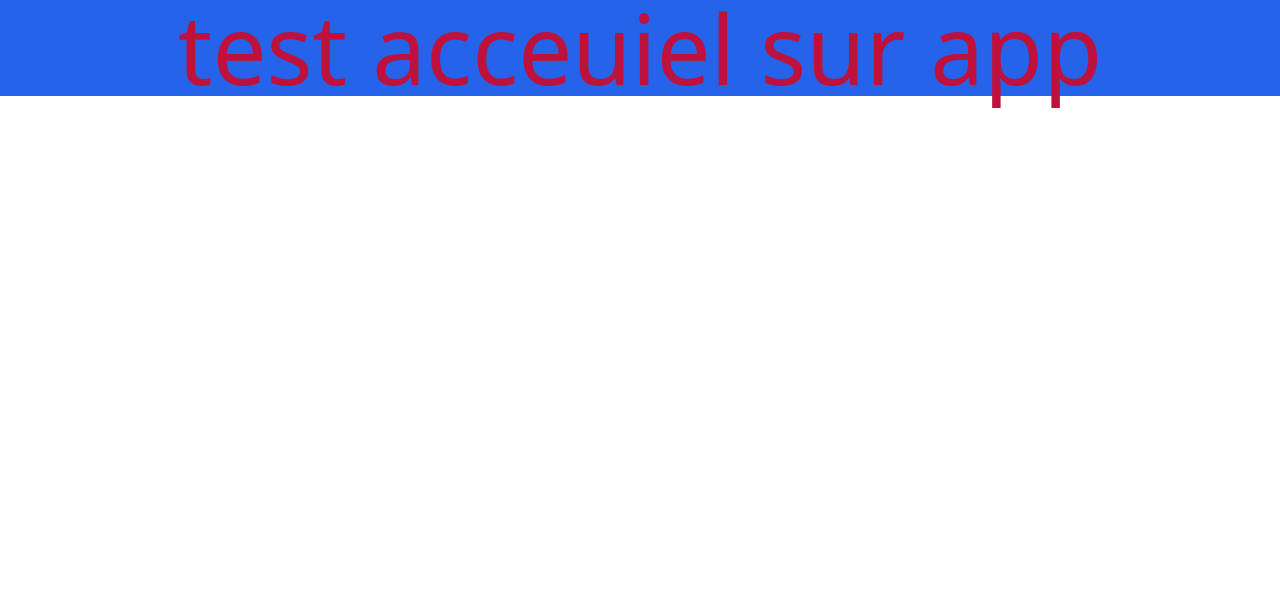
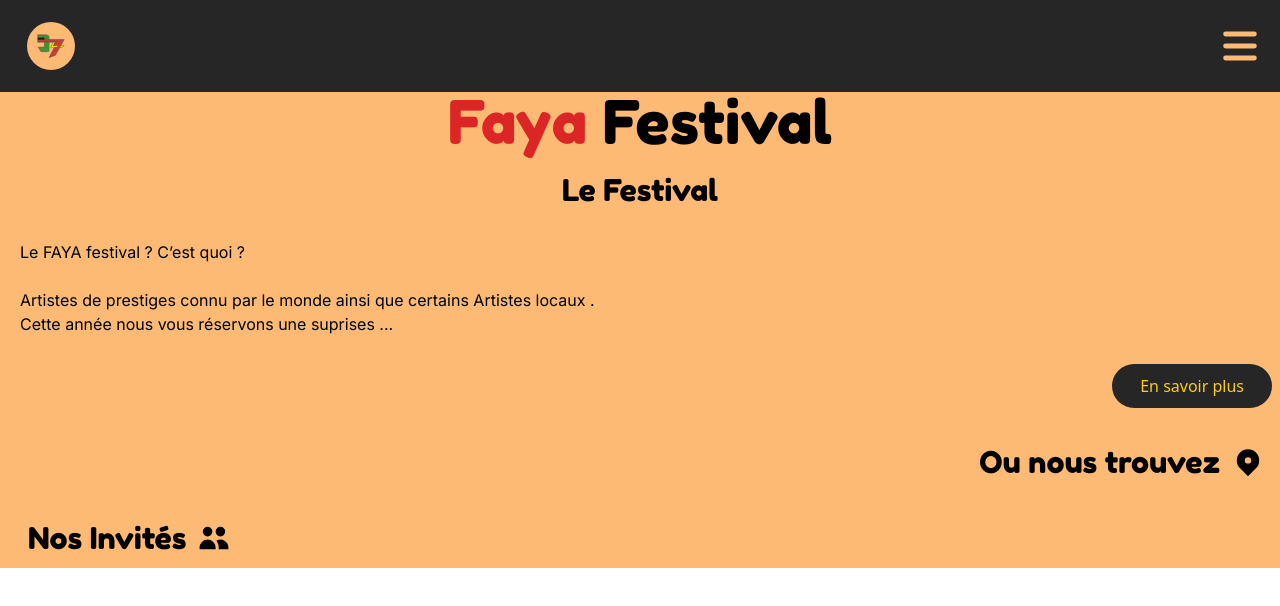
Before and after one commit to MeldryckSAID/sae_dev, a Vue app: page / in a window 1280 px wide. Shown: the top 606 px of the page. Built offline with nearby package versions, Linux system fonts and the light colour scheme.

Commit message:
boutton +header+police

```diff
--- a/index.html
+++ b/index.html
@@ -7,6 +7,10 @@
   <meta name="viewport" content="width=device-width, initial-scale=1.0" />
   <title>Vite App</title>
   <!-- Placez ici les chargements de polices et autres... -->
+
+  <link rel="preconnect" href="https://fonts.googleapis.com">
+  <link rel="preconnect" href="https://fonts.gstatic.com" crossorigin>
+  <link href="https://fonts.googleapis.com/css2?family=Fredoka+One&family=Inter&display=swap" rel="stylesheet">
 </head>
 
 <body>
--- a/package.json
+++ b/package.json
@@ -16,7 +16,7 @@
     "autoprefixer": "^10.4.7",
     "postcss": "^8.4.13",
     "prettier": "^2.6.2",
-    "prettier-plugin-tailwindcss": "^0.1.10",
+    "prettier-plugin-tailwindcss": "^0.1.11",
     "tailwindcss": "^3.0.24",
     "vite": "^2.9.5"
   }
--- /dev/null
+++ b/src/components/BouttonView.vue
@@ -0,0 +1,28 @@
+<template>
+<div class="  flex
+              justify-end
+              p-2">
+  <div class="relative
+              inline-block
+              items-center
+              gap-2
+              rounded-3xl
+             bg-gris
+              p-7
+              py-2.5
+              text-center
+             text-yellow-400">
+    <p><slot /></p>
+  </div>
+</div>
+
+</template>
+
+<script>
+import { MenuIcon } from "@heroicons/vue/solid";
+
+export default {
+  name: "App",
+  components: { MenuIcon },
+};
+</script>
--- /dev/null
+++ b/src/components/HeaderView.vue
@@ -0,0 +1,81 @@
+<template>
+    <div class="bg-gris flex items-center justify-between">
+        <div class="m-4">
+          <svg width="69" height="60" viewBox="0 0 69 60" fill="none" xmlns="http://www.w3.org/2000/svg">
+<circle cx="35" cy="30" r="24" fill="#FDBA74"/>
+<path d="M40.9616 31.301L41.8006 29.7653L45.2 23.5419H48.2554L44.7855 29.7653L43.9405 31.2818L39.4601 39.3166L35.9317 40.508L40.9616 31.301Z" fill="#D13E3E"/>
+<path d="M48.1093 29.7654L46.0521 31.293V31.3011H43.9748L43.9405 31.2819L44.7856 29.7654H48.1093Z" fill="#FFF100"/>
+<path d="M29.9843 23.5419H31.2337H33.0821H45.2001L41.8008 29.7653H38.6505L41.4922 24.7706H21.7386L21.7416 23.5419H28.3537H29.9843Z" fill="#D13E3E"/>
+<path d="M41.8007 29.7653L40.9617 31.301H38.3076H34.7812L37.2871 26.2487V26.1942H39.1244L37.1328 29.7653H38.6504H41.8007Z" fill="#FFF100"/>
+<path d="M41.4921 24.7706L38.6504 29.7653H37.1328L39.1244 26.1942H37.287H33.1304H31.3566H29.9842H28.3536H21.7334L21.7385 24.7706H41.4921Z" fill="#D13E3E"/>
+<path d="M40.9617 31.301L35.9318 40.508V40.509L33.082 41.4712L38.3076 31.301H40.9617Z" fill="#D13E3E"/>
+<path d="M33.1304 26.1942V26.2487L33.1254 34.6742C33.1254 35.2447 32.5486 35.7051 31.8377 35.7051H25.044L24.2686 34.545H29.2632C30.4451 34.545 31.401 33.9806 31.401 33.2829L31.3567 26.2477V26.1942H33.1304Z" fill="#41A639"/>
+<path d="M33.081 23.5298V23.5419H31.2336V21.5024C31.2336 20.4433 30.2716 19.5841 29.0826 19.5841H21.7546V18.6754V18.6279L29.3821 18.6724C31.4252 18.6724 33.0789 19.5982 33.0789 20.7421L33.081 23.5298Z" fill="#41A639"/>
+<path d="M29.9841 31.301V26.1942H31.3566V26.2477L31.4009 33.2829C31.4009 33.9806 30.445 34.545 29.2631 34.545H24.2685L23.2087 32.7519H23.2178H28.9576C29.5253 32.7468 29.9841 32.1006 29.9841 31.301Z" fill="#41A639"/>
+<path d="M31.2336 23.4883V23.5439H29.9842V21.9486C29.9842 21.0824 29.3912 20.3806 28.6591 20.3806H21.7526V19.5861H29.0806C30.2695 19.5861 31.2316 20.4432 31.2316 21.5044L31.2336 23.4883Z" fill="#41A639"/>
+<path d="M29.9841 26.2477V31.296C29.9841 32.0956 29.5253 32.7418 28.9576 32.7418H23.2178H23.2087L22.2295 31.0849H27.2241C27.8483 31.0849 28.3536 30.6962 28.3536 30.2166V26.1942H29.9841V26.2477Z" fill="#41A639"/>
+<path d="M28.3536 21.6043H21.7486V20.3806H28.6551C29.3872 20.3806 29.9802 21.0823 29.9802 21.9486V23.5418H28.3536V21.6043Z" fill="#41A639"/>
+<path d="M28.2036 21.7544V23.3919H21.8921L21.898 21.7544H28.2036Z" fill="#1D1D1B" stroke="black" stroke-width="0.3"/>
+<path d="M21.7335 26.1941L21.7387 24.7705L21.7418 23.5418L21.7492 21.6043L21.7534 20.3806L21.7555 19.586L21.7586 18.6793" stroke="#1D1D1B" stroke-width="0.3" stroke-miterlimit="10"/>
+<path d="M21.7335 20.3807H21.7526H28.6592" stroke="#1D1D1B" stroke-width="0.3" stroke-miterlimit="10"/>
+<path d="M21.7335 26.1942H28.3536H29.9842H31.3567H33.1304H37.2871H39.1244" stroke="#1D1D1B" stroke-width="0.3" stroke-miterlimit="10"/>
+<path d="M21.7335 21.6044H21.7486H28.3536H28.403" stroke="#1D1D1B" stroke-width="0.3" stroke-miterlimit="10"/>
+<path d="M28.3536 21.6044V23.5419" stroke="#1D1D1B" stroke-width="0.3" stroke-miterlimit="10"/>
+<path d="M29.9842 21.9486V23.5418V23.5933" stroke="#1D1D1B" stroke-width="0.3" stroke-miterlimit="10"/>
+<path d="M21.7335 23.542H21.7415H28.3536H29.9842H31.2336H33.082H45.2H48.2555" stroke="#1D1D1B" stroke-width="0.3" stroke-miterlimit="10"/>
+<path d="M21.6891 24.7708H21.7385H41.4921" stroke="#1D1D1B" stroke-width="0.3" stroke-miterlimit="10"/>
+<path d="M21.7062 18.632H21.7577L29.3852 18.6763" stroke="#1D1D1B" stroke-width="0.3" stroke-miterlimit="10"/>
+<path d="M33.082 20.7461V23.5297" stroke="#1D1D1B" stroke-width="0.3" stroke-miterlimit="10"/>
+<path d="M29.9842 26.2478V31.3011V31.5666" stroke="#1D1D1B" stroke-width="0.3" stroke-miterlimit="10"/>
+<path d="M31.3566 26.2478L31.4016 33.283" stroke="#1D1D1B" stroke-width="0.3" stroke-miterlimit="10"/>
+<path d="M28.3536 26.2488V30.2268" stroke="#1D1D1B" stroke-width="0.3" stroke-miterlimit="10"/>
+<path d="M22.2296 31.095H27.2242" stroke="#1D1D1B" stroke-width="0.3" stroke-miterlimit="10"/>
+<path d="M23.2178 32.7468H28.9577" stroke="#1D1D1B" stroke-width="0.3" stroke-miterlimit="10"/>
+<path d="M24.2686 34.545H29.2632" stroke="#1D1D1B" stroke-width="0.3" stroke-miterlimit="10"/>
+<path d="M28.3536 30.2268C28.3536 30.7064 27.8494 31.0951 27.2242 31.0951" stroke="#1D1D1B" stroke-width="0.3" stroke-miterlimit="10"/>
+<path d="M31.401 33.282C31.401 33.9796 30.445 34.544 29.2632 34.544" stroke="#1D1D1B" stroke-width="0.3" stroke-miterlimit="10"/>
+<path d="M29.9842 31.301C29.9842 32.1007 29.5254 32.7468 28.9576 32.7468" stroke="#1D1D1B" stroke-width="0.3" stroke-miterlimit="10"/>
+<path d="M22.2296 31.095L23.2087 32.7518L24.2685 34.5449" stroke="#1D1D1B" stroke-width="0.3" stroke-miterlimit="10"/>
+<path d="M33.1304 26.2488L33.1254 34.6743" stroke="#1D1D1B" stroke-width="0.3" stroke-miterlimit="10"/>
+<path d="M33.1254 34.6743C33.1254 35.2448 32.5486 35.7052 31.8377 35.7052" stroke="#1D1D1B" stroke-width="0.3" stroke-miterlimit="10"/>
+<path d="M31.8376 35.7051H25.044H25.0067" stroke="#1D1D1B" stroke-width="0.3" stroke-miterlimit="10"/>
+<path d="M24.2686 34.545L25.044 35.7051" stroke="#1D1D1B" stroke-width="0.3" stroke-miterlimit="10"/>
+<path d="M21.7335 19.5862H21.7546H29.0827" stroke="#1D1D1B" stroke-width="0.3" stroke-miterlimit="10"/>
+<path d="M31.2336 21.5024V23.4864" stroke="#1D1D1B" stroke-width="0.3" stroke-miterlimit="10"/>
+<path d="M29.9842 21.9487C29.9842 21.0824 29.3912 20.3807 28.6591 20.3807" stroke="#1D1D1B" stroke-width="0.3" stroke-miterlimit="10"/>
+<path d="M31.2336 21.5024C31.2336 20.4433 30.2716 19.5841 29.0827 19.5841" stroke="#1D1D1B" stroke-width="0.3" stroke-miterlimit="10"/>
+<path d="M33.081 20.7462C33.081 19.6022 31.4272 18.6764 29.3842 18.6764" stroke="#1D1D1B" stroke-width="0.3" stroke-miterlimit="10"/>
+<path d="M45.2 23.542L41.8007 29.7654L40.9617 31.3011L35.9318 40.5081" stroke="#1D1D1B" stroke-width="0.3" stroke-miterlimit="10"/>
+<path d="M33.082 41.4711L35.9317 40.5089V40.5079L39.4601 39.3165" stroke="#1D1D1B" stroke-width="0.3" stroke-miterlimit="10"/>
+<path d="M48.2555 23.542L44.7856 29.7654L43.9405 31.2819L39.4602 39.3167" stroke="#1D1D1B" stroke-width="0.3" stroke-miterlimit="10"/>
+<path d="M39.1243 26.1942L37.1328 29.7653" stroke="#1D1D1B" stroke-width="0.3" stroke-miterlimit="10"/>
+<path d="M37.287 26.2488L34.7811 31.301" stroke="#1D1D1B" stroke-width="0.3" stroke-miterlimit="10"/>
+<path d="M34.7811 31.301H38.3075H40.9616H41.0594" stroke="#1D1D1B" stroke-width="0.3" stroke-miterlimit="10"/>
+<path d="M37.1328 29.7654H38.6504H41.8007" stroke="#1D1D1B" stroke-width="0.3" stroke-miterlimit="10"/>
+<path d="M44.7855 29.7654H48.1092" stroke="#1D1D1B" stroke-width="0.3" stroke-miterlimit="10"/>
+<path d="M43.9748 31.301H46.0521H46.0904" stroke="#1D1D1B" stroke-width="0.3" stroke-miterlimit="10"/>
+<path d="M48.1092 29.7654L46.0521 31.293" stroke="#1D1D1B" stroke-width="0.3" stroke-miterlimit="10"/>
+<path d="M41.4921 24.7708L38.6504 29.7655" stroke="#1D1D1B" stroke-width="0.3" stroke-miterlimit="10"/>
+<path d="M33.082 41.4712L38.3075 31.301" stroke="#1D1D1B" stroke-width="0.3" stroke-miterlimit="10"/>
+</svg>
+        </div>
+
+        <MenuIcon class=" m-4 w-12 text-orange-300 "></menuIcon>
+
+
+
+    </div>
+</template>
+
+<script>
+
+
+
+import {MenuIcon, } from "@heroicons/vue/solid";
+
+
+export default {
+  name: "App",
+  components: { MenuIcon, },
+};
+</script>
--- a/src/components/head.vue
+++ /dev/null
@@ -1,11 +0,0 @@
-<template>
-
-  <main>
-    <h1 class="text-2xl"> test head sur acceu</h1>
-  </main>
-
-</template>
-
-<script>
-export default {};
-</script>
--- a/src/views/AccueilView.vue
+++ b/src/views/AccueilView.vue
@@ -1,19 +1,41 @@
 <template>
+  <header>
+    <HeaderView />
+  </header>
 
- <header>
-  <div class="text-rose-700 text-center text-8xl bg-blue-600">
-    test acceuiel sur app
-  </div>
+  <main class="bg-cream">
+    <h1 class="m-5 mt-0 text-center font-fredoka text-6xl"><span class="text-red/600"> Faya</span> Festival</h1>
+    <h2 class="m-3 text-center font-fredoka text-3xl">Le Festival</h2>
+
+    <div class="p-5 font-inter">
+      <p>Le FAYA festival ? C’est quoi ?</p>
+      <br />
+      <p>Artistes de prestiges connu par le monde ainsi que certains Artistes locaux .</p>
+
+      <p>Cette année nous vous réservons une suprises ...</p>
+    </div>
+
+    <BouttonView> En savoir plus </BouttonView>
+
+    <div class="flex justify-end m-4 items-center">
+      <h2 class="m-3 text-center font-fredoka text-3xl  inline-block ">Ou nous trouvez </h2>
+      <LocationMarkerIcon class="w-8" ></LocationMarkerIcon>
+    </div>
+
+    <div class="flex justify-start m-4 items-center">
+      <h2 class="m-3 text-center font-fredoka text-3xl  inline-block ">Nos Invités</h2>
+      <UsersIcon class="w-8" ></UsersIcon>
+    </div>
 
 
-
-
- </header>
-
+  </main>
 </template>
 
 <script>
-import head from '../components/head.vue';
+import HeaderView from "../components/HeaderView.vue";
+import BouttonView from "../components/BouttonView.vue";
+import {LocationMarkerIcon , UsersIcon, } from "@heroicons/vue/solid";
 export default {
-  components: { head },};
+  components: { HeaderView, BouttonView,LocationMarkerIcon,UsersIcon },
+};
 </script>
--- a/tailwind.config.js
+++ b/tailwind.config.js
@@ -6,11 +6,22 @@ module.exports = {
   theme: {
     extend: {
       "colors": {
-        // Ici vos couleurs exportées de Figma
-      },
+        "gris": "#262626",
+        "cream": "#fdba74",
+        "red/600": "#dc2626",
+        "yellow/300": "#fcd34d",
+        "yellow/400": "#fbbf24",
+        "green/800": "#065f46",
+        "warm": "#1C1917",
+        "Blanc": "#FFFFFF",
+        "yellow/500": "F59E0B"
+       },
+
       "fontFamily": {
         // Ici vos familles de polices exportées de Figma
         // Ne pas oublier de les charger dans '/index.html' !
+        "inter": "Inter",
+        "fredoka": "Fredoka One"
       },
     },
 
```
Also changed, not shown: src/App.vue (+2 -5 lines), public/Logo.svg (added), src/components/Card.vue (added), 1 other file (tests, documents, lock files or other folders).
